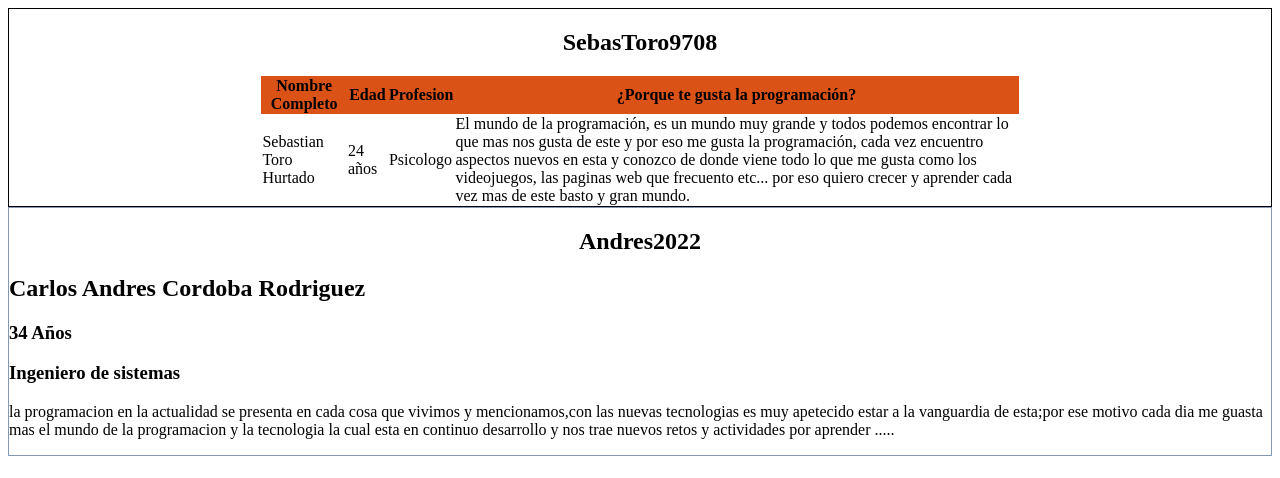
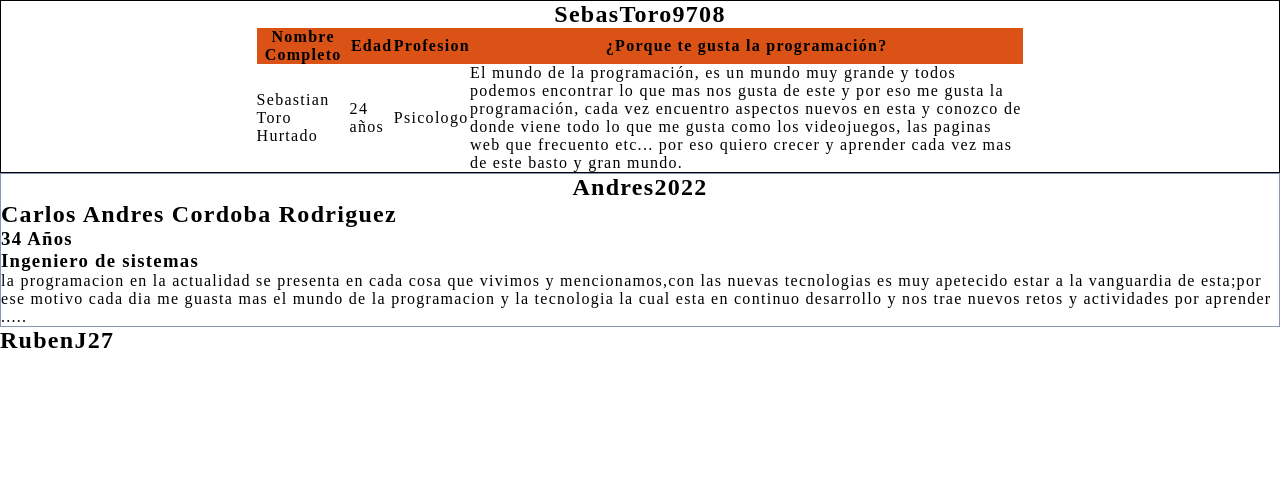
Before and after one commit to SebasToro9708/Tarea_gib_gibhub, a plain HTML site: page index.html in a window 1280 px wide. Drawn offline with Linux system fonts and the light colour scheme.

Commit message:
Se creo un archivo base css como sugerencia para mejorar los estilos de la pagina, y se inicio con la estructura de mi seccion

```diff
--- /dev/null
+++ b/css/styles.css
@@ -0,0 +1,16 @@
+/*estilos-predeterminados*/
+:root {
+  --color-blue-medium: #8fe2e4;
+  --color-purple: #632ce7;
+  --color-gray-mediem: #f8f9fa;
+  --color-yellow: #fac32c;
+  --color-green: #4DC5B3;
+ }
+*{
+  padding: 0;
+  margin: 0;
+  font-family: 'Roboto Slab', serif, sans-serif;
+  box-sizing: border-box;
+  text-decoration: none;
+  letter-spacing: 0.080rem;
+}
--- a/index.html
+++ b/index.html
@@ -5,6 +5,7 @@
     <meta charset="UTF-8">
     <meta http-equiv="X-UA-Compatible" content="IE=edge">
     <meta name="viewport" content="width=device-width, initial-scale=1.0">
+    <link rel="stylesheet" href="css/styles.css">
     <title>Taller de Git Y GitHub</title>
 </head>
 
@@ -49,6 +50,10 @@
             </tr>
         </table>
     </section>
+
+    <section class="members">
+      <h1 class="members__tittle">RubenJ27</h1>
+    </section>
 </body>
 
 </html>
```
